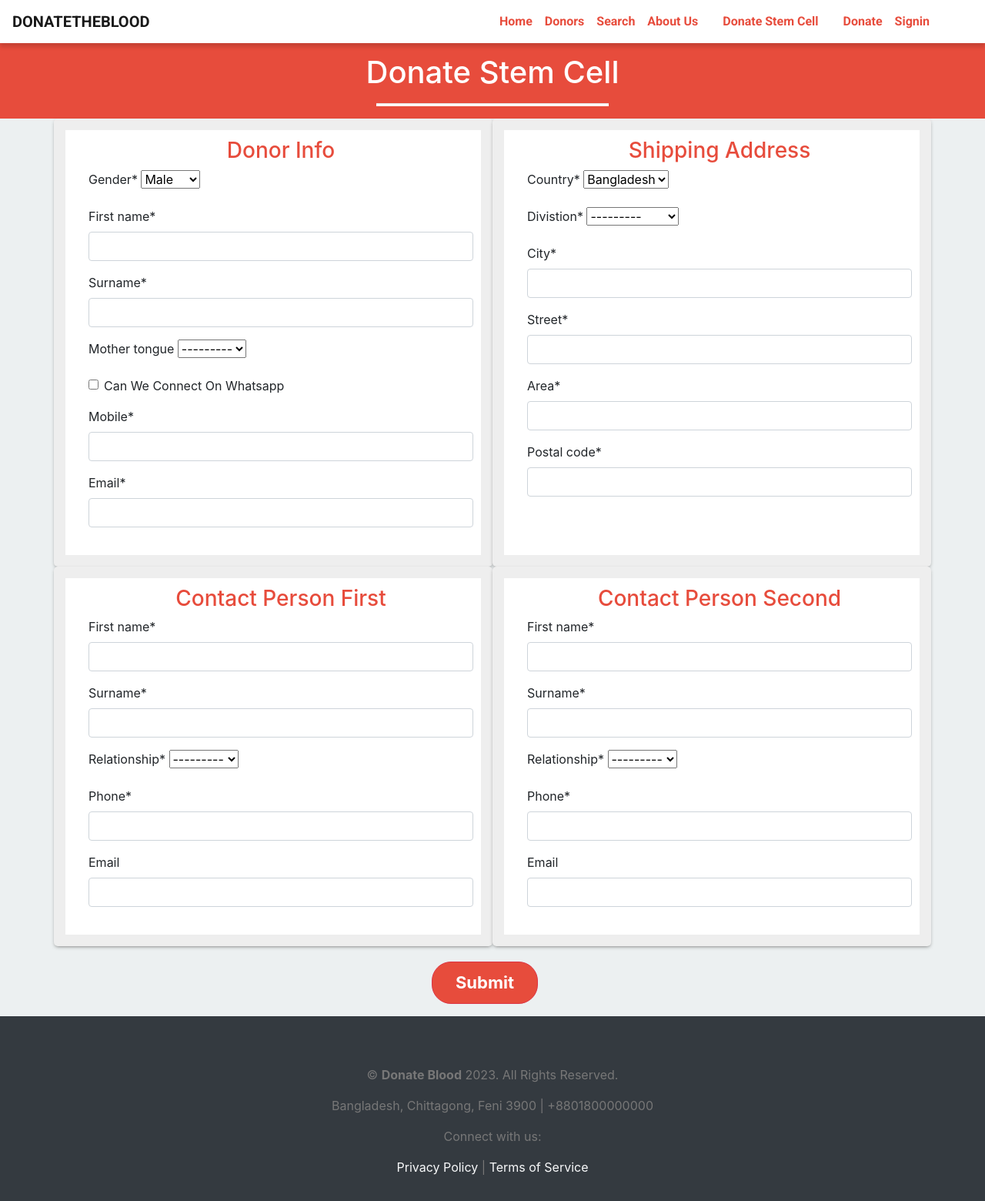
After one commit to rahim0004/dj-blood-donation, a Django app: page /stem-cell-donate/ in a window 1280 px wide. The commit adds this page. Shown: the whole page at 77% size. Run offline with Django 4.2, Linux system fonts and the light colour scheme; some libraries are stand-ins or nearby versions.

Commit message:
added stem cell donation system

```diff
--- a/backend/urls.py
+++ b/backend/urls.py
@@ -29,6 +29,9 @@ urlpatterns = [
     path('signup/', views.UserSignUpView.as_view(), name="signup"),
     path('signin/', views.UserSignInView.as_view(), name="signin"),
     path('profile/', views.ProfileUpdateView.as_view(), name="profile"),
+    path('stem-cell-donate/', views.StemCellDonateView.as_view(), name='stem_cell_donate'),
+    path('stem-cell-donate/eligible/', views.EligibleView.as_view(), name='stem_cell_eligible'),
+    path('usr/result/', views.ResultView.as_view(), name="result"),
     path('password-change/', views.UserPasswordChangeView.as_view(), name='password_change'),
     path('delete-account', views.DeleteAccountView.as_view(), name='delete_account'),
     path('logout/', views.user_logout, name="logout"),
--- a/main/admin.py
+++ b/main/admin.py
@@ -1,8 +1,10 @@
 from django.contrib import admin
-from .models import User
+from .models import User, StemCellDonor, SCDonorShippingAddress, SCDonorContactPerson1, SCDonorContactPerson2
 # Register your models here.
 
 
 @admin.register(User)
 class UserAdmin(admin.ModelAdmin):
     list_display = ['id', 'email']
+
+admin.site.register([StemCellDonor, SCDonorShippingAddress, SCDonorContactPerson1, SCDonorContactPerson2])
--- a/main/forms.py
+++ b/main/forms.py
@@ -1,12 +1,20 @@
 from django import forms
-from .models import User
+from .models import (
+    User,
+    StemCellDonor,
+    SCDonorShippingAddress,
+    SCDonorContactPerson1,
+    SCDonorContactPerson2,
+)
+from .choices import BloodGroupChoices
 from django.contrib.auth.password_validation import validate_password
 from django.contrib.auth import authenticate, login
+from datetime import date
 
 
 class UserRegistrationForm(forms.ModelForm):
     confirm_password = forms.CharField(max_length=128)
-    blood_group = forms.ChoiceField(choices=User.BloodGroupChoices.choices)
+    blood_group = forms.ChoiceField(choices=BloodGroupChoices.choices)
     DIVISION_CHOICES = [
         ("Dhaka", "Dhaka"),
         ("Chittagong", "Chittagong"),
@@ -21,7 +29,9 @@ class UserRegistrationForm(forms.ModelForm):
     division = forms.ChoiceField(
         choices=DIVISION_CHOICES, required=True, label="Division"
     )
-    date_of_birth = forms.DateField(widget=forms.TextInput(attrs={'class': 'form-control', 'type':'date'}))
+    date_of_birth = forms.DateField(
+        widget=forms.TextInput(attrs={"class": "form-control", "type": "date"})
+    )
 
     class Meta:
         model = User
@@ -109,7 +119,7 @@ class UserLoginForm(forms.Form):
 
 
 class ProfileUpdateForm(forms.ModelForm):
-    blood_group = forms.ChoiceField(choices=User.BloodGroupChoices.choices)
+    blood_group = forms.ChoiceField(choices=BloodGroupChoices.choices)
     DIVISION_CHOICES = [
         ("Dhaka", "Dhaka"),
         ("Chittagong", "Chittagong"),
@@ -124,8 +134,9 @@ class ProfileUpdateForm(forms.ModelForm):
     division = forms.ChoiceField(
         choices=DIVISION_CHOICES, required=True, label="Division"
     )
-    date_of_birth = forms.DateField(widget=forms.TextInput(attrs={'class': 'form-control', 'type':'date'}))
-
+    date_of_birth = forms.DateField(
+        widget=forms.TextInput(attrs={"class": "form-control", "type": "date"})
+    )
 
     class Meta:
         model = User
@@ -140,3 +151,63 @@ class ProfileUpdateForm(forms.ModelForm):
             "blood_group",
             "division",
         ]
+
+
+class EligibleForm(forms.Form):
+    height_feet = forms.IntegerField(label="Height (Feet)", required=True)
+    height_inch = forms.IntegerField(label="Height (Inches)", required=True)
+    weight = forms.FloatField(label="Weight", required=True)
+    date_of_birth = forms.DateField(
+        widget=forms.TextInput(attrs={"class": "form-control", "type": "date"})
+    )
+
+    def clean(self):
+        cleaned_data = super().clean()
+        if cleaned_data:
+            hf = cleaned_data.get("height_feet")
+            hi = cleaned_data.get("height_inch")
+            w = cleaned_data.get("weight")
+            dob = cleaned_data.get("date_of_birth")
+            height_in_meters = (hf * 0.3048) + (hi * 0.0254)
+            bmi = w / (height_in_meters**2)
+
+            if bmi >= 40:
+                raise forms.ValidationError(
+                    "Sorry You are not eligible. BMI should be below 40."
+                )
+            today = date.today()
+            age = (
+                today.year
+                - dob.year
+                - ((today.month, today.day) < (dob.month, dob.day))
+            )
+            if age < 18:
+                raise forms.ValidationError(
+                    "Sorry You are not eligible. Age should be at least 18."
+                )
+
+        return cleaned_data
+
+
+class StemCellDonorForm(forms.ModelForm):
+    class Meta:
+        model = StemCellDonor
+        exclude = ("donor",)
+
+
+class SCDonorShippingAddressForm(forms.ModelForm):
+    class Meta:
+        model = SCDonorShippingAddress
+        exclude = ("donor",)
+
+
+class SCDonorContactPerson1Form(forms.ModelForm):
+    class Meta:
+        model = SCDonorContactPerson1
+        exclude = ("donor",)
+
+
+class SCDonorContactPerson2Form(forms.ModelForm):
+    class Meta:
+        model = SCDonorContactPerson2
+        exclude = ("donor",)
--- a/main/templates/main/base.html
+++ b/main/templates/main/base.html
@@ -1,12 +1,14 @@
 <!doctype html>
 {% load static %}
 <html lang="en">
+
 <head>
   <meta charset="utf-8">
   <meta name="viewport" content="width=device-width, initial-scale=1">
   <title>{% block title %}{% endblock title %}</title>
   <link rel="stylesheet" href="{% static 'main/css/styles.css' %}">
-    {% comment %} <link rel="stylesheet" href="{% static 'main/css/all.css' %}"> {% endcomment %}
+  {% comment %}
+  <link rel="stylesheet" href="{% static 'main/css/all.css' %}"> {% endcomment %}
   <link rel="stylesheet" href="{% static 'main/css/bootstrap.min.css' %}">
   <link rel="stylesheet" href="{% static 'main/css/custom.css' %}">
   <link href="https://fonts.googleapis.com/css?family=Roboto:400,700" rel="stylesheet">
@@ -14,6 +16,7 @@
 
   {% endblock my_style %}
 </head>
+
 <body>
   {% include "main/navbar.html" %}
   {% block content %}
@@ -45,11 +48,13 @@
 
 </body>
 <footer class="bg-dark text-light text-center py-3">
-    <div class="container">
+  <div class="container mt-5">
     <p>&copy; <strong>Donate Blood</strong> 2023. All Rights Reserved.</p>
     <p>Bangladesh, Chittagong, Feni 3900 | +8801800000000</p>
-        <p>Connect with us: <a href="#"><i class="fab fa-facebook"></i></a> <a href="#"><i class="fab fa-twitter"></i></a></p>
+    <p>Connect with us: <a href="#"><i class="fab fa-facebook"></i></a> <a href="#"><i class="fab fa-twitter"></i></a>
+    </p>
     <p><a class="text-light" href="#">Privacy Policy</a> | <a class="text-light" href="#">Terms of Service</a></p>
   </div>
 </footer>
+
 </html>
--- a/main/templates/main/navbar.html
+++ b/main/templates/main/navbar.html
@@ -1,5 +1,5 @@
 <nav id="mainNav" class="navbar fixed-top navbar-default navbar-expand-lg navbar-light bg-light">
-  <a class="navbar-brand" href="../index.php">DONATETHEBLOOD</a>
+  <a class="navbar-brand" href="{% url "index" %}">DONATETHEBLOOD</a>
 
   <button class="navbar-toggler" type="button" data-toggle="collapse" data-target="#navbarTogglerDemo02"
     aria-controls="navbarTogglerDemo02" aria-expanded="false" aria-label="Toggle navigation">
@@ -20,11 +20,15 @@
       <li class="nav-item">
         <a class="nav-link" href="{% url 'all_donors' %}">Donors</a>
       </li>
+
       <li class="nav-item">
         <a class="nav-link" href="{% url "search" %}">Search</a>
       </li>
       <li class="nav-item">
         <a class="nav-link" href="{% url "about" %}">About Us</a>
+      </li>
+      <li class="st-link">
+        <a class="st-link mx-4" href="{% url "stem_cell_eligible" %}" >Donate Stem Cell</a>
       </li>
       {% if not user.is_authenticated %}
 
--- a/main/templates/main/signup.html
+++ b/main/templates/main/signup.html
@@ -1,4 +1,5 @@
 {% extends "main/base.html" %}
+{% load static %}
 {% load crispy_forms_tags %}
 {% block title %}
 
@@ -38,6 +39,7 @@ box-shadow: 0px 2px 5px -2px rgba(89,89,89,0.95);
 		width: 25%;
 	}
 </style>
+{% if not eligible %}
 <div class="container-fluid red-background size">
 	<div class="row">
 		<div class="col-md-6 offset-md-3">
@@ -45,7 +47,11 @@ box-shadow: 0px 2px 5px -2px rgba(89,89,89,0.95);
 			<hr class="white-bar">
 		</div>
 	</div>
+
 </div>
+{% else %}
+
+{% endif %}
 <div class="container size">
 	<div class="row">
 		<div class="col-md-6 offset-md-3 form-container">
--- /dev/null
+++ b/main/templates/main/stem_cell_donate.html
@@ -0,0 +1,85 @@
+{% extends "main/base.html" %}
+{% load crispy_forms_tags %}
+{% block title %}
+
+Donate Stem Cell
+
+{% endblock title %}
+{% block content %}
+
+
+<style>
+    .size {
+        min-height: 0px;
+        padding: 20px 20px 0;
+
+    }
+
+    .form-container {
+        background-color: white;
+        border: 15px solid #eee;
+        border-radius: 5px;
+        padding: 10px 10px 20px 30px;
+        /* margin: 2px 2px; */
+        -webkit-box-shadow: 0px 2px 5px -2px rgba(89, 89, 89, 0.95);
+        -moz-box-shadow: 0px 2px 5px -2px rgba(89, 89, 89, 0.95);
+        box-shadow: 0px 2px 5px -2px rgba(89, 89, 89, 0.95);
+    }
+
+    .form-group {
+        text-align: left;
+    }
+
+    h1 {
+        color: white;
+    }
+
+    h3 {
+        color: #e74c3c;
+        text-align: center;
+    }
+
+    .red-bar {
+        width: 25%;
+    }
+</style>
+<div class="container-fluid red-background size">
+    <div class="row">
+        <div class="col-md-6 offset-md-3">
+            <h1 class="text-center">Donate Stem Cell</h1>
+            <hr class="white-bar">
+        </div>
+    </div>
+</div>
+<div class="container">
+    <form action="" method="post" novalidate>
+        {% csrf_token %}
+        <div class="row justify-content-between">
+            <div class="col-md-6 form-container">
+                <h3>Donor Info</h3>
+                {{donor_form|crispy}}
+            </div>
+            <div class="col-md-6 form-container">
+                <h3>Shipping Address</h3>
+                {{shipping_form|crispy}}
+            </div>
+            {% comment %} <div class="col-md-12">
+            </div> {% endcomment %}
+
+            <div class="col-md-6 form-container">
+                <h3>Contact Person First</h3>
+                {{contact1_form|crispy}}
+            </div>
+            <div class="col-md-6 form-container">
+                <h3>Contact Person Second</h3>
+                {{contact2_form|crispy}}
+            </div>
+            <div class="form-group mx-auto">
+                <button id="submit" name="submit" type="submit" class="btn btn-lg btn-danger center-aligned"
+                    style="margin-top: 20px;">Submit</button>
+            </div>
+    </form>
+</div>
+</div>
+
+{% endblock content %}
--- a/main/views.py
+++ b/main/views.py
@@ -2,7 +2,16 @@ from .models import User
 from django.shortcuts import HttpResponseRedirect
 from django.views.generic import TemplateView, FormView, ListView, UpdateView
 from django.contrib.auth.mixins import LoginRequiredMixin
-from .forms import UserRegistrationForm, UserLoginForm, ProfileUpdateForm
+from .forms import (
+    UserRegistrationForm,
+    UserLoginForm,
+    ProfileUpdateForm,
+    EligibleForm,
+    StemCellDonorForm,
+    SCDonorShippingAddressForm,
+    SCDonorContactPerson1Form,
+    SCDonorContactPerson2Form,
+)
 from django.contrib.auth.forms import PasswordChangeForm
 from django.contrib.auth.views import PasswordChangeView
 from django.urls import reverse
@@ -53,6 +62,8 @@ class UserSignInView(FormView):
         context = super().get_context_data(**kwargs)
         context["title"] = "Sign In"
         context["btn_text"] = "Signin"
+        context["eligible"] = "yes"
+
         return context
 
 
@@ -106,6 +117,68 @@ class DeleteAccountView(LoginRequiredMixin, TemplateView):
         return HttpResponseRedirect(reverse("index"))
 
 
+class StemCellDonateView(TemplateView):
+    template_name = "main/stem_cell_donate.html"
+
+    def get_context_data(self, **kwargs):
+        context = super().get_context_data(**kwargs)
+        context["donor_form"] = StemCellDonorForm(prefix="donor")
+        context["shipping_form"] = SCDonorShippingAddressForm(prefix="shipping")
+        context["contact1_form"] = SCDonorContactPerson1Form(prefix="contact1")
+        context["contact2_form"] = SCDonorContactPerson2Form(prefix="contact2")
+        return context
+
+    def post(self, request, *args, **kwargs):
+        donor_form = StemCellDonorForm(request.POST, prefix="donor")
+        shipping_form = SCDonorShippingAddressForm(request.POST, prefix="shipping")
+        contact1_form = SCDonorContactPerson1Form(request.POST, prefix="contact1")
+        contact2_form = SCDonorContactPerson2Form(request.POST, prefix="contact2")
+        if (
+            not donor_form.is_valid()
+            or not shipping_form.is_valid()
+            or not contact1_form.is_valid()
+            or not contact2_form.is_valid()
+        ):
+            context = self.get_context_data()
+            context["donor_form"] = donor_form
+            context["shipping_form"] = shipping_form
+            context["contact1_form"] = contact1_form
+            context["contact2_form"] = contact2_form
+            return self.render_to_response(context)
+
+        donor = donor_form.save()
+        shipping = shipping_form.save(commit=False)
+        contact1 = contact1_form.save(commit=False)
+        contact2 = contact2_form.save(commit=False)
+        shipping.donor = donor
+        contact1.donor = donor
+        contact2.donor = donor
+        shipping.save()
+        contact1.save()
+        contact2.save()
+        return HttpResponseRedirect(reverse('result'))
+
+
+class EligibleView(FormView):
+    template_name = "main/signup.html"
+    form_class = EligibleForm
+    success_url = "/stem-cell-donate"
+
+    def form_valid(self, form):
+        return HttpResponseRedirect(reverse("stem_cell_donate"))
+
+    def get_context_data(self, **kwargs):
+        context = super().get_context_data(**kwargs)
+        context[
+            "title"
+        ] = "Fill this form to check if you are eligible to donate stem cell ?"
+        context["btn_text"] = "Submit"
+        context["eligible"] = "yes"
+        return context
+
+class ResultView(TemplateView):
+    template_name = 'main/eligible.html'
+
 @login_required
 def user_logout(request):
     logout(request)
```
Also changed, not shown: main/choices.py (added, +49 -0 lines), main/models.py (+81 -14 lines), main/static/main/css/styles.css (+10 -3 lines), main/templates/main/eligible.html (added, +14 -0 lines), db.sqlite3, main/migrations/0003_stemcelldonor_scdonorshippingaddress_and_more.py (added). Lines whose indentation alone changed are shown as unchanged.
